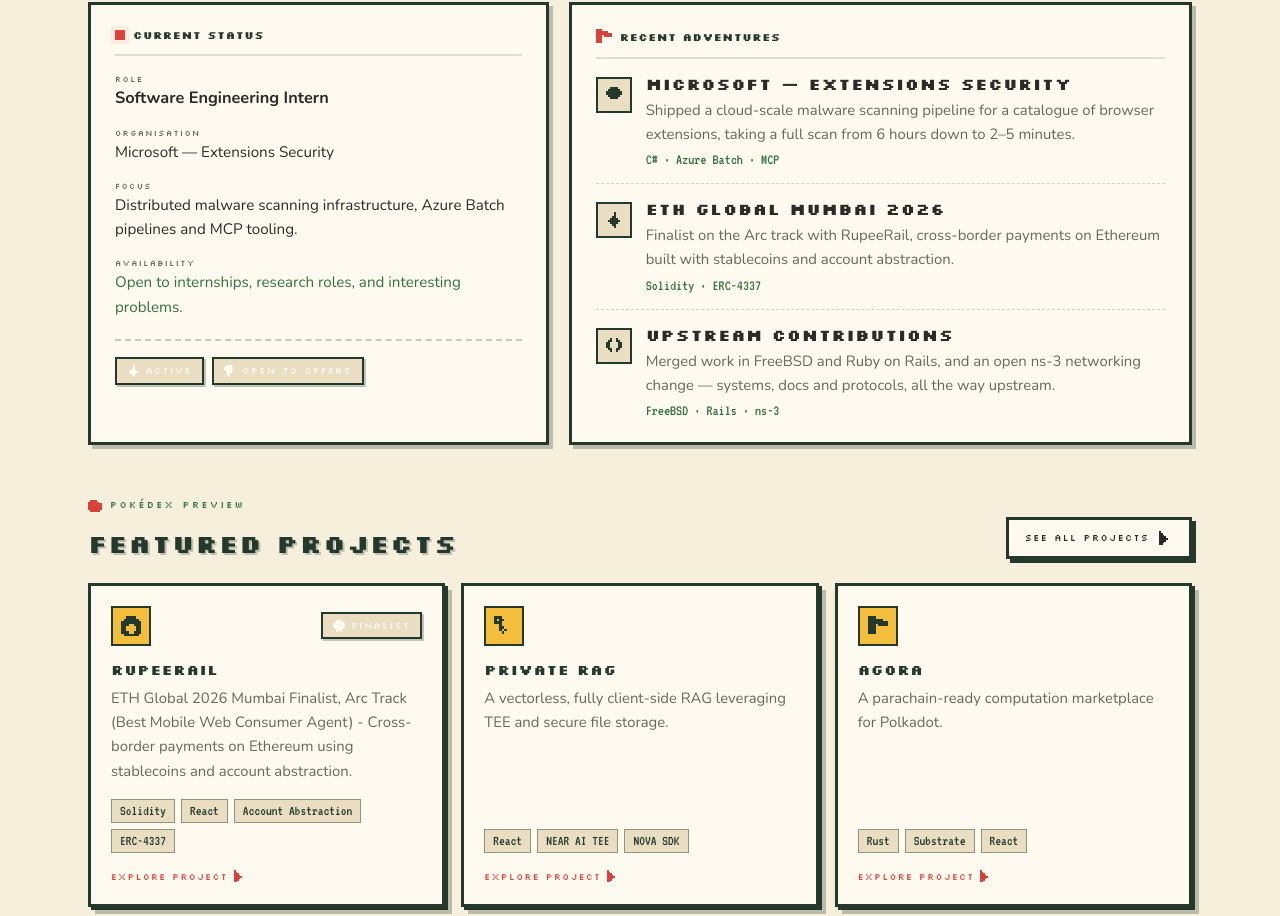
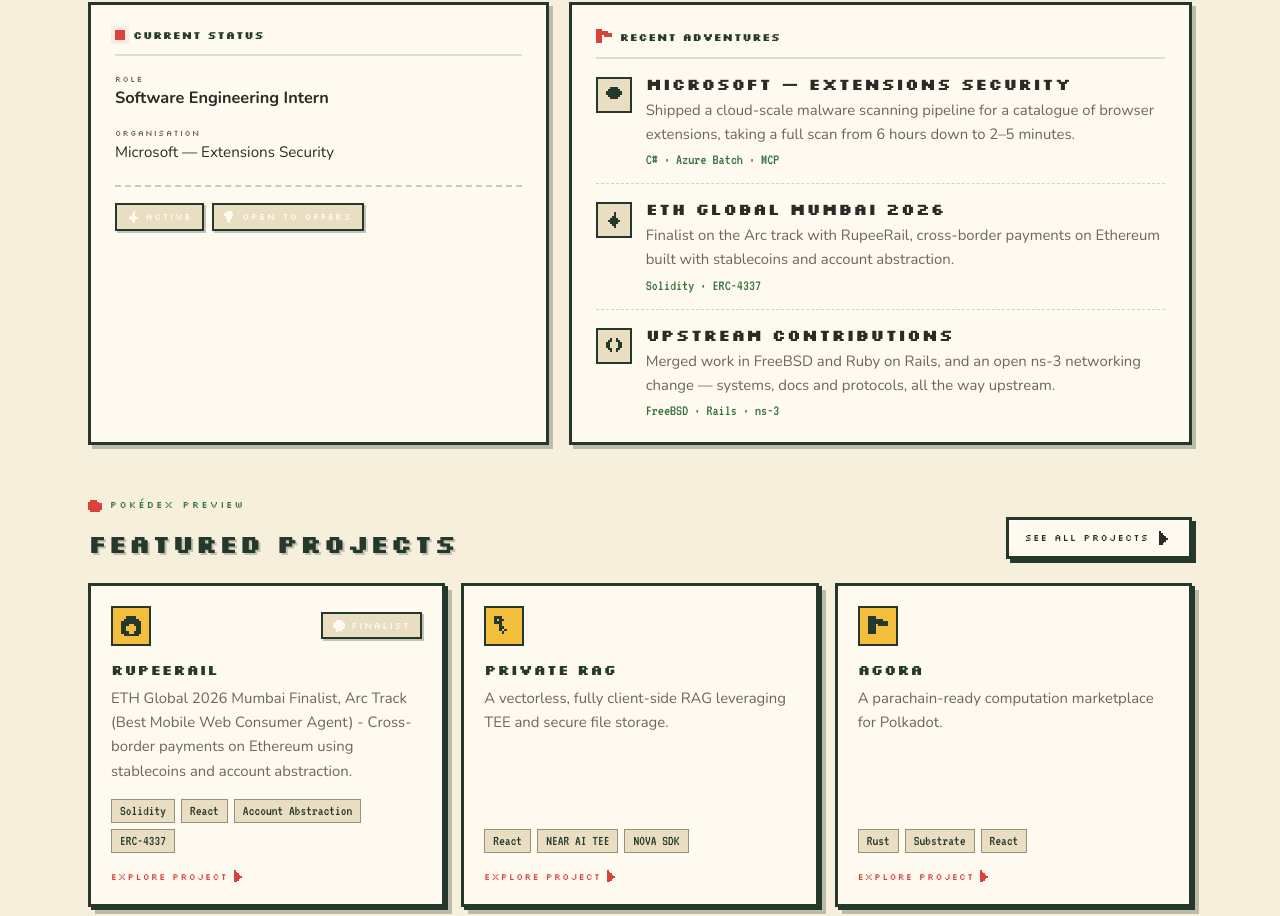
Before and after one commit to NikhilKottoli/Portfolio, a Next.js app: page / in a window 1280 px wide. Shown: the part 1328-2244 px from the top of the page. Built offline with nearby package versions, Linux system fonts and the light colour scheme.

Commit message:
chore: remove Focus/Availability from status, remove NITK from footer

```diff
--- a/src/app/components/FeaturedInfo.tsx
+++ b/src/app/components/FeaturedInfo.tsx
@@ -65,22 +65,6 @@ const FeaturedInfo = () => {
                                     </dt>
                                     <dd className="font-body text-[0.95rem] text-ink">
                                         {currentStatus.organisation}
-                                    </dd>
-                                </div>
-                                <div>
-                                    <dt className="font-pixel-ui text-[0.52rem] uppercase tracking-[0.16em] text-stone">
-                                        Focus
-                                    </dt>
-                                    <dd className="font-body text-[0.95rem] leading-relaxed text-ink">
-                                        {currentStatus.focus}
-                                    </dd>
-                                </div>
-                                <div>
-                                    <dt className="font-pixel-ui text-[0.52rem] uppercase tracking-[0.16em] text-stone">
-                                        Availability
-                                    </dt>
-                                    <dd className="font-body text-[0.95rem] leading-relaxed text-leaf">
-                                        {currentStatus.availability}
                                     </dd>
                                 </div>
                             </dl>
--- a/src/app/components/SiteFooter.tsx
+++ b/src/app/components/SiteFooter.tsx
@@ -85,7 +85,7 @@ const SiteFooter = () => {
                     </div>
 
                     <p className="font-mono text-[1.05rem] leading-none text-stone">
-                        © {year} {trainer.name} · {trainer.school}
+                        © {year} {trainer.name}
                     </p>
                 </div>
             </div>
```
